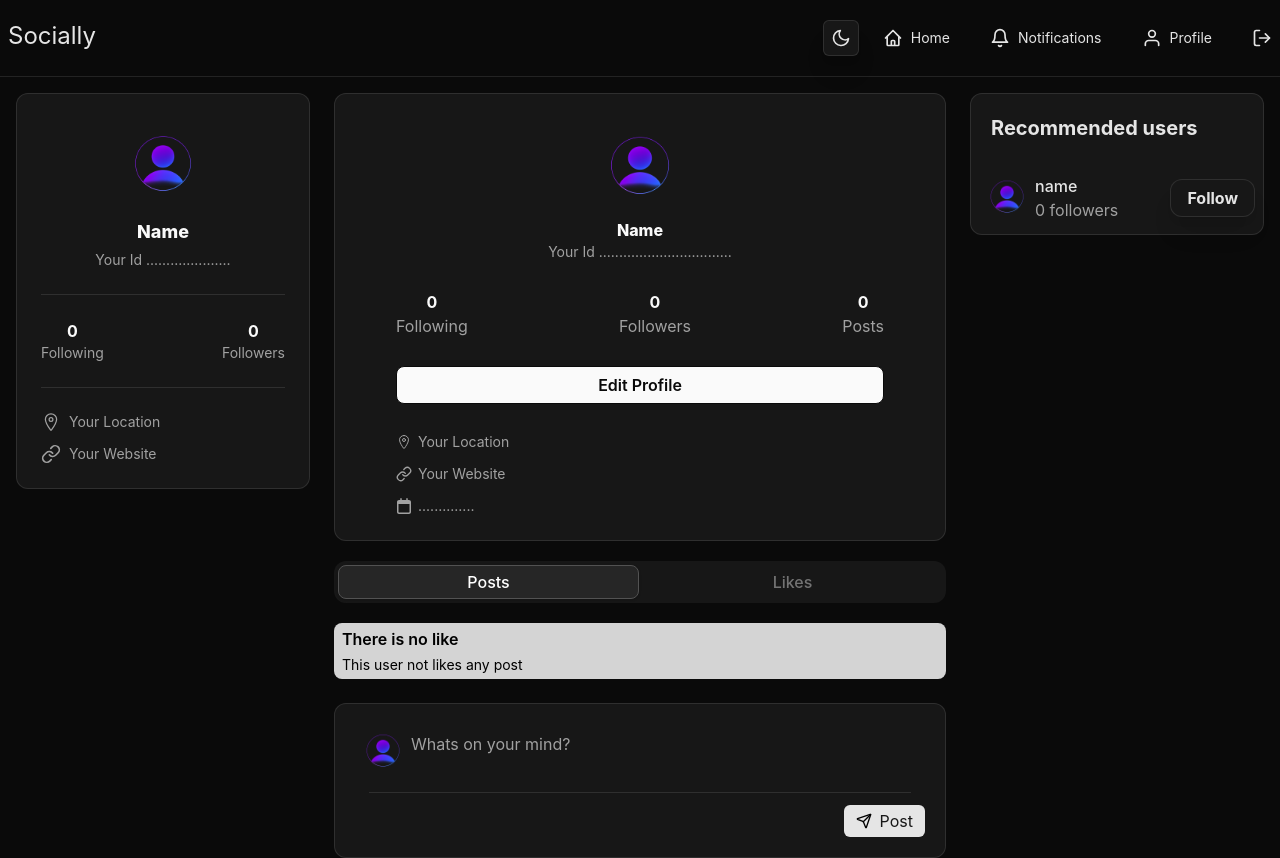
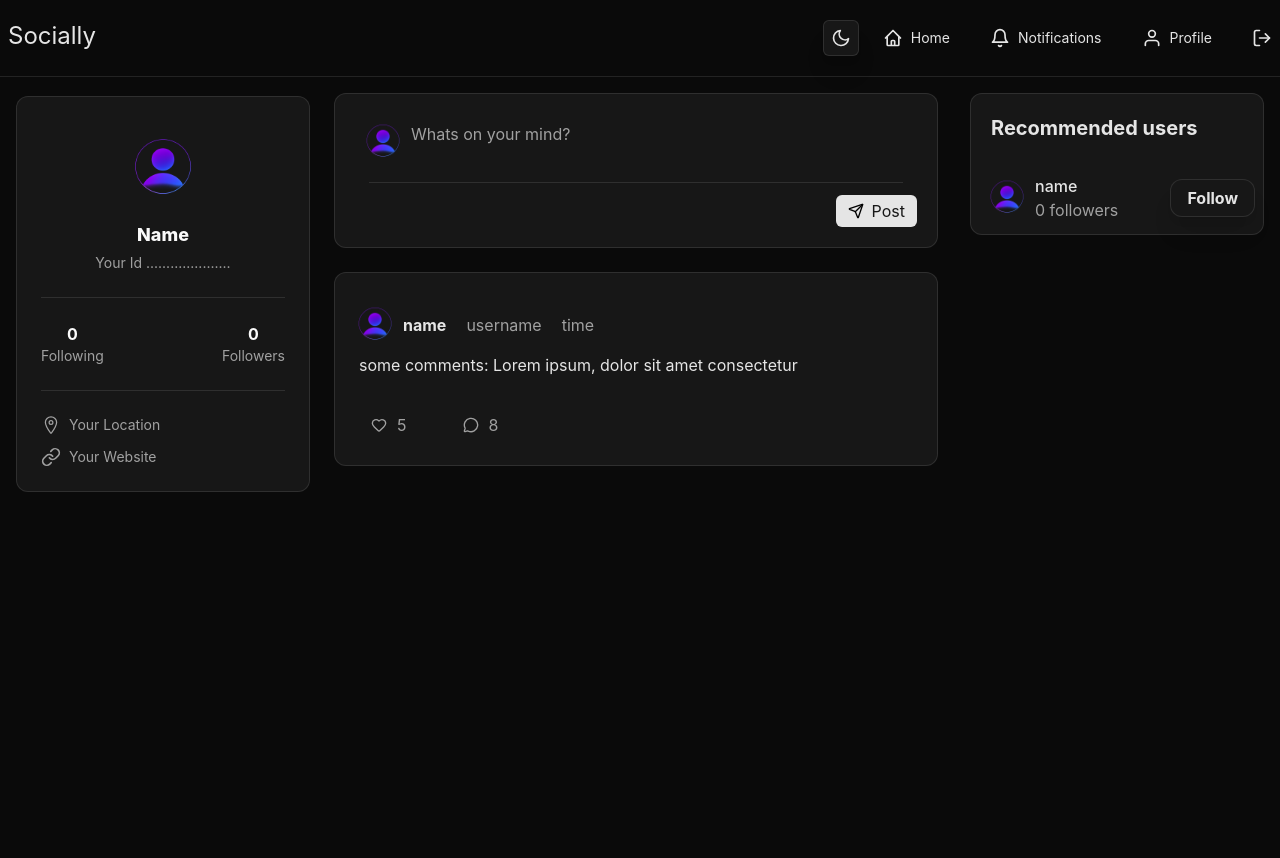
Before and after one commit to MohammadrezaKashani/Socially-V2, a React (Vite) app: page / in a window 1280 px wide. Shown: the top 858 px of the page. After the commit the page ends 800 px from the top, so only its background shows below. Built offline with nearby package versions, Linux system fonts and the light colour scheme.

Commit message:
feat:add layout component & fix other pages

```diff
--- a/src/App.tsx
+++ b/src/App.tsx
@@ -8,6 +8,7 @@ import CreatePosts from './components/CreatePosts'
 import Posts from './components/Posts'
 import Profile from './components/pages/Profile'
 import Notifications from './components/pages/Notifications'
+import Layout from './components/Layout'
 
 
 
@@ -18,7 +19,7 @@ function App() {
     <>
       {/* <SignIn/>
       <SignUp/> */}
-      <Header />
+      {/* <Header />
       <div className=''>
       <div className="grid grid-cols-1 md:grid-cols-12 gap-6 p-4">
         <div className="hidden md:block md:col-span-3"><ProfileCard/></div>
@@ -29,8 +30,13 @@ function App() {
         </div>
         <div className='hidden md:block md:col-span-3'> <RecommendedUsers/></div>
       </div>
-      </div>
-      {/* <Notifications/> */}
+      </div> */}
+      {/* <Profile/> */}
+      <Layout rightSidebar={<RecommendedUsers />} >
+        <CreatePosts />
+        <Posts />
+        </Layout>
+
 
 
 
--- a/src/components/EditProfile.tsx
+++ b/src/components/EditProfile.tsx
@@ -5,9 +5,9 @@ import { FaRegCalendar } from "react-icons/fa6";
 
 function EditProfile() {
   return (
-    <div className="flex flex-col bg-card text-foreground  justify-center items-center rounded-xl border py-6 gap-7 border-border w-full">
+    <div className="flex flex-col bg-card text-foreground rounded-xl border border-border py-6 gap-6 w-full max-w-xl mx-auto px-6 mb-7">
       <section>
-            <button className="flex flex-col items-center cursor-pointer w-full">
+            <button className="flex flex-col items-center cursor-pointer w-full gap-2">
                 <img className="size-25 " src="src/assets/Images/Profilepic.png" alt="profile" />
                 <h2 className="font-extrabold">
                     Name
@@ -17,7 +17,7 @@ function EditProfile() {
                 </p>
             </button>
         </section>
-        <section className="w-[80%]">
+        <section className="w-full">
             <div className="flex justify-between items-center ">
                 <div className="flex flex-col items-center">
                     <p className="font-bold">0</p>
@@ -33,10 +33,10 @@ function EditProfile() {
                 </div>
             </div>
         </section>
-        <button className="border bg-foreground text-background w-[80%] rounded-lg font-semibold py-1.5 hover:bg-neutral-400 duration-100 transition-colors cursor-pointer">
+        <button className=" w-full border bg-foreground text-background  rounded-lg font-semibold py-1.5 hover:bg-neutral-400 duration-100 transition-colors cursor-pointer">
             Edit Profile
         </button>
-        <section className="w-[80%] text-muted-foreground">
+        <section className="w-full text-muted-foreground">
             <div className="flex flex-col items-start justify-start gap-3">
             <div className="flex items-center gap-1.5">
              <IoLocationOutline />
--- a/src/components/Header.tsx
+++ b/src/components/Header.tsx
@@ -8,7 +8,7 @@ function Header() {
     const [openMenu, setOpenMenu] = useState(false)
   return (
       <>
-          <header className='bg-background sticky top-0 backdrop-blur-md px-2 py-5 border-b border-border'>
+          <header className='bg-background sticky top-0 backdrop-blur-md px-2 py-5 border-b border-border '>
               <div className='flex justify-between'>
                   <a href="#" className='text-primary text-2xl'>Socially</a>
                   <div className='flex gap-6'>
--- /dev/null
+++ b/src/components/Layout.tsx
@@ -0,0 +1,40 @@
+import Header from "./Header";
+import ProfileCard from "./ProfileCard";
+
+interface LayoutProps {
+  children: React.ReactNode;
+  rightSidebar?: React.ReactNode;
+  variant?: "feed" | "wide"; // feed:3/6/3   wide:3/9
+}
+
+function Layout({ children, rightSidebar, variant="feed" }: LayoutProps) {
+  return (
+    <div className="min-h-screen flex flex-col">
+      <Header />
+
+      <main className="flex-1 grid grid-cols-1 md:grid-cols-12 gap-6 p-4">
+        <div className="hidden md:block md:col-span-3">
+          <div className="sticky top-24 ">
+            <ProfileCard />
+          </div>
+        </div>
+
+        <div
+          className={
+            variant === "feed"
+              ? "md:col-span-6 space-y-6  pr-2"
+              : "md:col-span-9"
+          }
+        >
+          {children}
+        </div>
+
+        {variant === "feed" && (
+          <div className="hidden md:block md:col-span-3">{rightSidebar}</div>
+        )}
+      </main>
+    </div>
+  );
+}
+
+export default Layout;
--- a/src/components/NotificationsCard.tsx
+++ b/src/components/NotificationsCard.tsx
@@ -1,4 +1,3 @@
-import React from 'react'
 import Commented from './Commented'
 import Liked from './Liked'
 
@@ -18,7 +17,7 @@ function NotificationsCard() {
         </div>
 
 
-        <div className='max-h-100 overflow-y-auto pr-2 space-y-4 px-5 py-7 custom-scrollbar'>
+        <div className='max-h-90 overflow-y-auto pr-2 space-y-4 px-5 py-7 custom-scrollbar'>
           <Commented />
          <Liked/><Commented />
          <Liked/>
--- a/src/components/Pages/Notifications.tsx
+++ b/src/components/Pages/Notifications.tsx
@@ -1,21 +1,12 @@
-import Header from "../Header";
 import NotificationsCard from "../NotificationsCard";
-import ProfileCard from "../ProfileCard";
+import Layout from "../Layout";
 
 function Notifications() {
   return (
     <>
-      <Header />
-      <main className="bg-background">
-        <div className="grid grid-cols-1 md:grid-cols-12  p-4 gap-6 border border-border ">
-          <div className="hidden md:block md:col-span-3">
-            <ProfileCard />
-          </div>
-          <div className="md:col-span-9 ">
-            <NotificationsCard />
-          </div>
-        </div>
-      </main>
+       <Layout variant="wide">
+      <NotificationsCard />
+    </Layout>
     </>
   );
 }
--- a/src/components/Pages/Profile.tsx
+++ b/src/components/Pages/Profile.tsx
@@ -1,18 +1,19 @@
 import EditProfile from "../EditProfile"
+import Layout from "../Layout";
 import NoPost from "../NoPost";
 import PostnLikes from "../PostnLikes";
-import ProfileCard from "../ProfileCard"
 
 
 function Profile() {
   return (
-    <main className="bg-background">
-        <div className="flex flex-col gap-5 justify-between">
-            <EditProfile />
-            <PostnLikes />
-            <NoPost />
-        </div>
-    </main>
+    <>
+      <Layout variant="wide">
+         <EditProfile />
+        <PostnLikes />
+        <NoPost/>
+
+      </Layout>
+      </>
   );
 }
 
--- a/src/components/PostnLikes.tsx
+++ b/src/components/PostnLikes.tsx
@@ -3,7 +3,7 @@ import { useState } from "react";
 function PostnLikes() {
   const [activeTab, setActiveTab] = useState("Posts");
   return (
-    <div className="flex w-full items-center justify-between rounded-xl bg-card p-1 gap-1">
+    <div className="flex w-full items-center justify-between rounded-xl bg-card p-1 gap-1 mb-4">
       <button
         className={`flex-1 py-1 rounded-lg transition-all duration-100 font-medium ${activeTab === "Posts" ?  "bg-neutral-800 text-white border border-neutral-600 shadow-sm" : "text-neutral-500 "}`}
         onClick={() => setActiveTab("Posts")}
```
